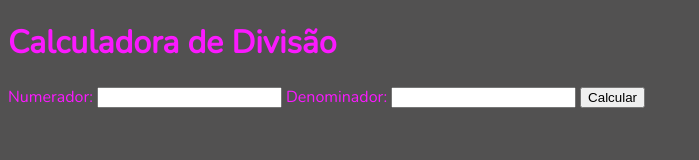
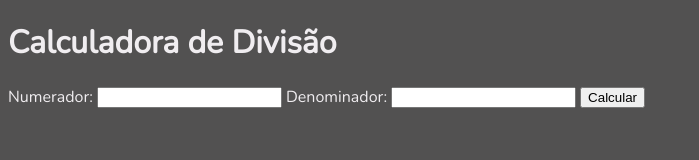
Before and after one commit to niButera/DivisionJS, a plain HTML site: page index.html in a window 1280 px wide. Shown: the whole page, without its empty margins (0-699 px from the left). Drawn offline with nearby package versions, Linux system fonts and the light colour scheme.

Commit message:
h1, label de: rgb(251, 25, 255) para: rgb(240, 237, 240)

```diff
--- a/style.css
+++ b/style.css
@@ -4,5 +4,5 @@ body{
 
 h1, label {
     font-family: 'Nunito', sans-serif;
-    color: rgb(251, 25, 255);
+    color: rgb(240, 237, 240);
 }
```
